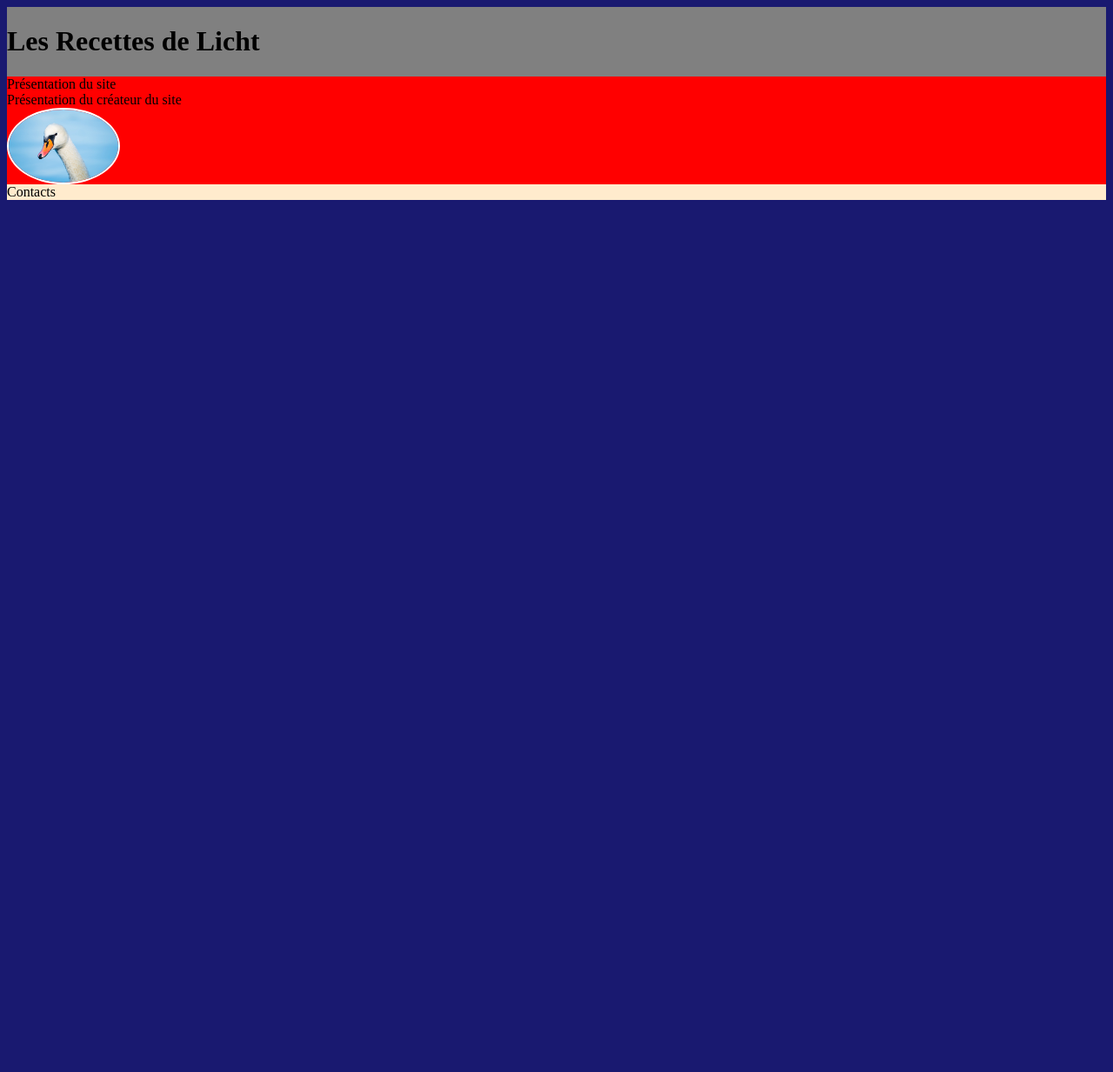
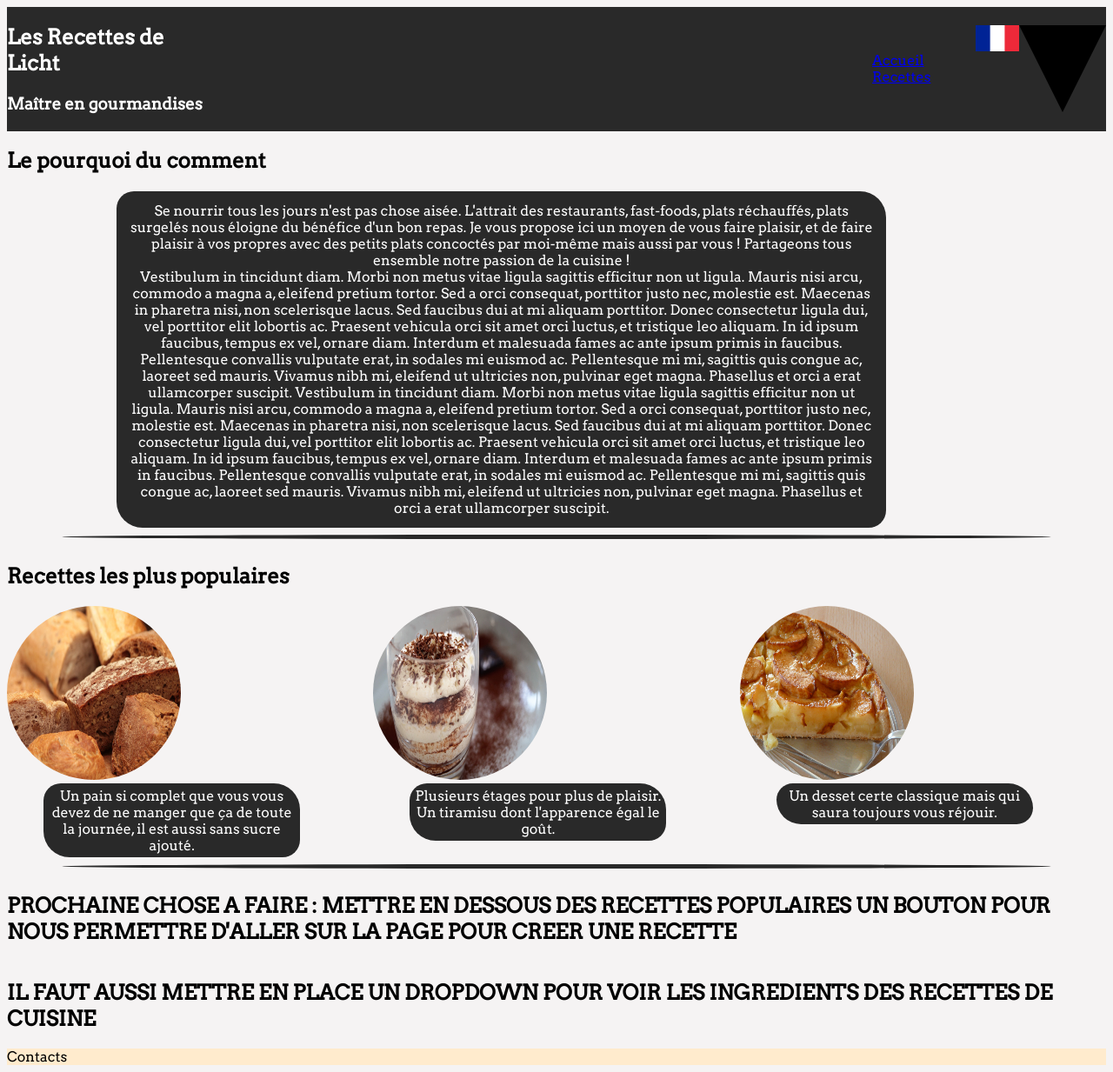
Before and after one commit to flo-kocher/prog-web2-front, a PHP site: page /homepage.html in a window 1280 px wide. Shown: the whole page at 87% size. Before the commit the page ends 230 px from the top, so only its background shows below. Run offline with PHP 8.4, Linux system fonts and the light colour scheme.

Commit message:
ajout header,recettes populaires et changement de couleurs

```diff
--- a/homepage.html
+++ b/homepage.html
@@ -3,19 +3,57 @@
     <head>
         <meta charset="UTF-8">
         <link rel="stylesheet" type="text/css" href="homepage_style.css"/>
+        <link href='http://fonts.googleapis.com/css?family=Arvo' rel='stylesheet' type='text/css'>
+        <link href='http://fonts.googleapis.com/css?family=PT+Sans' rel='stylesheet' type='text/css'>
         <title>Les recettes de Licht</title>
     </head>
     <body>
         <header>
-            <h1>Les Recettes de Licht</h1>
             <nav>
-
+                <div id = "title-subtitle">
+                    <h1>Les Recettes de Licht</h1>
+                    <h3>Maître en gourmandises</h3>
+                </div>
+                <div id="buttons">
+                    <div id="link">
+                        <a href="homepage.html">Accueil</a>
+                        <a href="recipepage.html">Recettes</a>
+                    </div>
+                    <div id ="language_translation">
+                        <img src="france-flag.png" alt="france's flag"/>
+                         <svg height="100" width="100">
+                             <polygon points="100,0 0,0 50,100"/>
+                        </svg>
+                    </div>
+                </div>
             </nav>
         </header>
-        <section>Présentation du site</section>
-        <section>Présentation du créateur du site
-            <img src="swan-pic.jpg" alt="picture of a swan" style="border:2px solid white"/>
+        <section>
+            <h2>Le pourquoi du comment</h2>
+            <p>Se nourrir tous les jours n'est pas chose aisée. L'attrait des restaurants, fast-foods, plats réchauffés, plats surgelés nous éloigne du bénéfice d'un bon repas. Je vous propose ici un moyen de vous faire plaisir, et de faire plaisir à vos propres avec des petits plats concoctés par moi-même mais aussi par vous ! Partageons tous ensemble notre passion de la cuisine !<br>
+            Vestibulum in tincidunt diam. Morbi non metus vitae ligula sagittis efficitur non ut ligula. Mauris nisi arcu, commodo a magna a, eleifend pretium tortor. Sed a orci consequat, porttitor justo nec, molestie est. Maecenas in pharetra nisi, non scelerisque lacus. Sed faucibus dui at mi aliquam porttitor. Donec consectetur ligula dui, vel porttitor elit lobortis ac. Praesent vehicula orci sit amet orci luctus, et tristique leo aliquam. In id ipsum faucibus, tempus ex vel, ornare diam. Interdum et malesuada fames ac ante ipsum primis in faucibus. Pellentesque convallis vulputate erat, in sodales mi euismod ac. Pellentesque mi mi, sagittis quis congue ac, laoreet sed mauris. Vivamus nibh mi, eleifend ut ultricies non, pulvinar eget magna. Phasellus et orci a erat ullamcorper suscipit.
+            Vestibulum in tincidunt diam. Morbi non metus vitae ligula sagittis efficitur non ut ligula. Mauris nisi arcu, commodo a magna a, eleifend pretium tortor. Sed a orci consequat, porttitor justo nec, molestie est. Maecenas in pharetra nisi, non scelerisque lacus. Sed faucibus dui at mi aliquam porttitor. Donec consectetur ligula dui, vel porttitor elit lobortis ac. Praesent vehicula orci sit amet orci luctus, et tristique leo aliquam. In id ipsum faucibus, tempus ex vel, ornare diam. Interdum et malesuada fames ac ante ipsum primis in faucibus. Pellentesque convallis vulputate erat, in sodales mi euismod ac. Pellentesque mi mi, sagittis quis congue ac, laoreet sed mauris. Vivamus nibh mi, eleifend ut ultricies non, pulvinar eget magna. Phasellus et orci a erat ullamcorper suscipit.
+            </p>
         </section>
+        <hr>
+        <h2>Recettes les plus populaires</h2>
+        <section id="popular_recipes">
+            <article>
+                <img src="pain.jpg" alt="picture of bread"/>
+                <p>Un pain si complet que vous vous devez de ne manger que ça de toute la journée, il est aussi sans sucre ajouté.</p>
+            </article>
+            <article>
+                <img src="tiramisu.jpg" alt="picture of tiramisu"/>
+                <p>Plusieurs étages pour plus de plaisir. Un tiramisu dont l'apparence égal le goût.</p>
+            </article>
+            <article>
+                <img src="apple-pie.jpg" alt="picture of an apple pie"/>
+                <p>Un desset certe classique mais qui saura toujours vous réjouir.</p>
+            </article>
+        </section>
+        <hr>
+        <h2> PROCHAINE CHOSE A FAIRE : METTRE EN DESSOUS DES RECETTES POPULAIRES UN BOUTON POUR NOUS PERMETTRE D'ALLER SUR LA PAGE POUR CREER UNE RECETTE</h2>
+        <h2>IL FAUT AUSSI METTRE EN PLACE UN DROPDOWN POUR VOIR LES INGREDIENTS DES RECETTES DE CUISINE</h2>
         <footer>Contacts</footer>
 
     </body>
--- a/homepage_style.css
+++ b/homepage_style.css
@@ -1,25 +1,87 @@
+html{
+    background-color:rgb(245,243,243);
+}
+
+
 body{
     display: flex;
     flex-direction: column;
-    background-color: midnightblue;
+    font-family : 'Arvo',Georgia,Times,serif;
 }
 
+/*--------------------------------------*/
+
 header{
-    background-color: grey;
+    background-color: rgb(41,41,41);
+    color:white;
 }
 
-section{
-    background-color: red;
+nav{
+    display: flex;
+    align-items: center;
 }
+
+#buttons{
+    display: flex;
+    padding-left: 60%;
+    align-items: center;
+}
+
+#language_translation{
+    display: flex;
+    flex-direction: row;
+}
+
+#language_translation>img{
+    width:50px;
+    height: 30px;
+}
+
+/*--------------------------------------*/
+
+hr{
+    height:5px;
+    background-color: rgb(41,41,41);
+    color: rgb(41,41,41);
+    width:90%;
+    border:none;
+    border-radius:50%;
+
+}
+p{
+    color:white;
+    margin:0 20% 0 10%;
+    padding:1%;
+    background-color: rgb(41,41,41);
+    border-width: 3px;
+    border-radius:20px 30px;
+    text-align:center;
+}
+
+#popular_recipes{
+    display:grid;
+    grid-template-columns: 1fr 1fr 1fr;
+}
+
+
+article img{
+    border-radius: 50%;
+    width:200px;
+    height:200px;
+}
+
+/*--------------------------------------*/
 
 footer{
     background-color: blanchedalmond;
 }
 
-img{
+
+/*
+section>img{
     border-radius:50%;
     width:10%;
     height:120%;
     display:flex;
     justify-content: center;
-}
+}*/
```
Also changed, not shown: recipepage.html (+21 -7 lines), recipepage_style.css (+28 -2 lines), france-flag.png (added).
